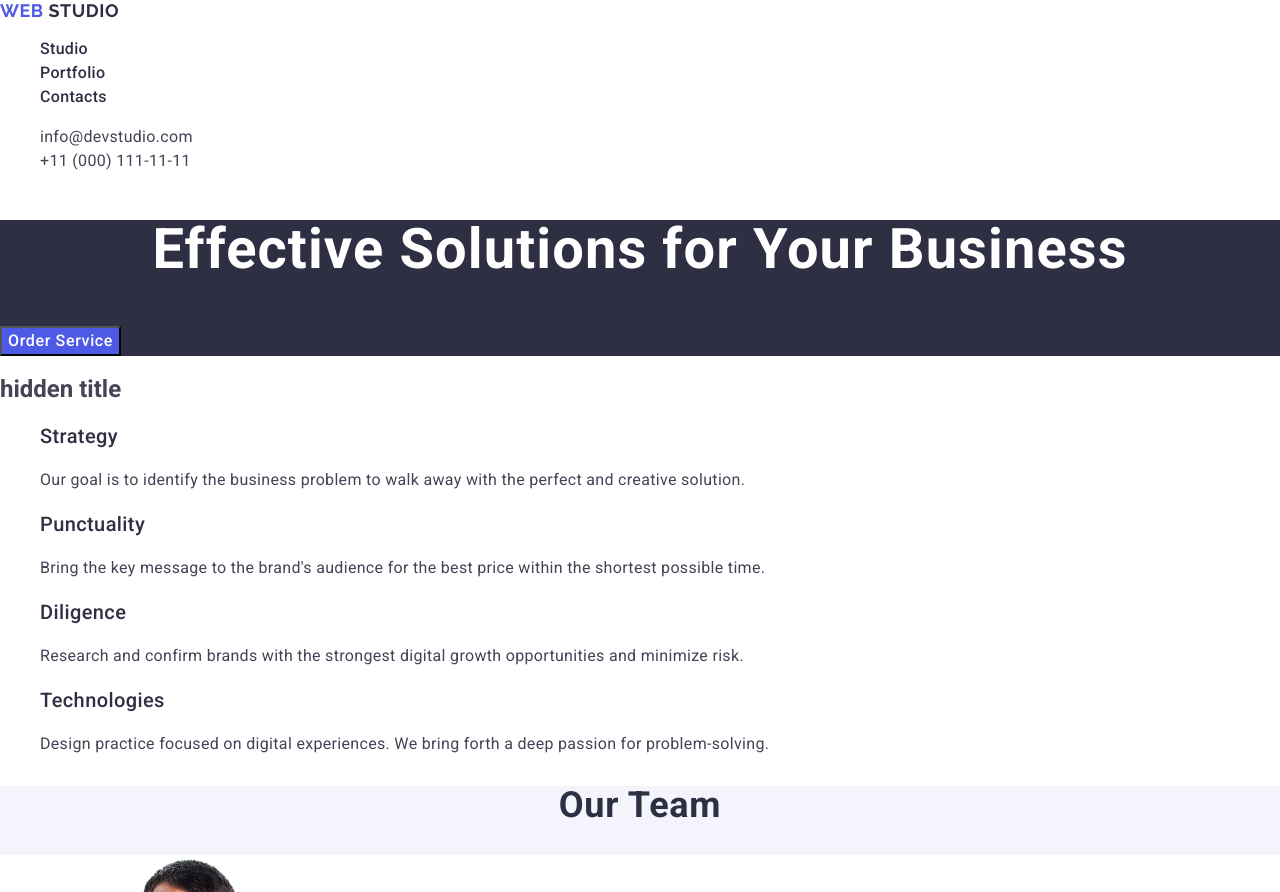
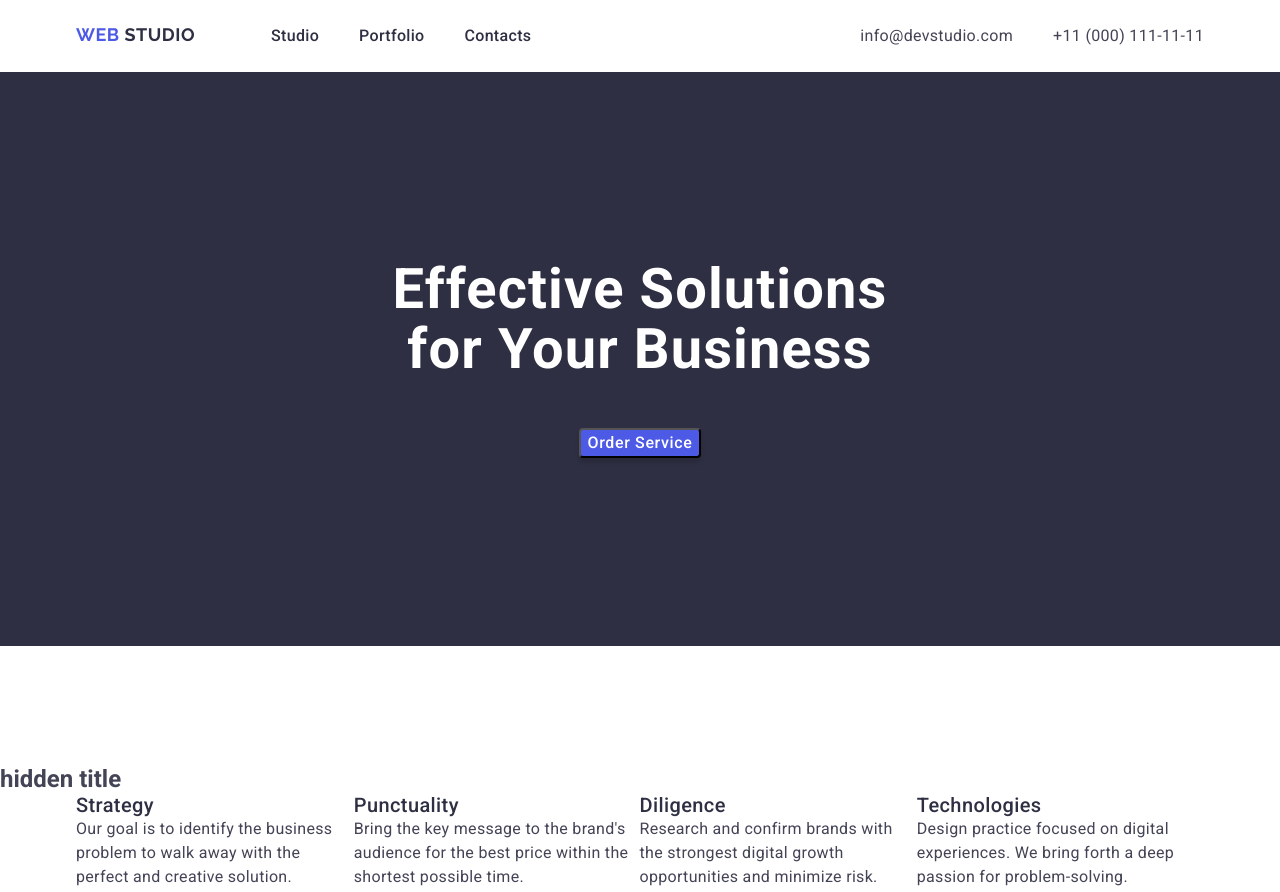
Before and after one commit to Okhrimyk/goit-markup-hw-03, a plain HTML site: page index.html in a window 1280 px wide. Shown: the top 892 px of the page. Drawn offline with nearby package versions, Linux system fonts and the light colour scheme.

Commit message:
css myself

```diff
--- a/css/styles.css
+++ b/css/styles.css
@@ -10,6 +10,10 @@ body {
      a {
         text-decoration: none;
      }
+     h1, h2, h3, h4, h5, h6, p, ul, ol, li {
+        margin: 0;
+        padding: 0;
+     }
          .header .logo-part,
          .nav-link,
          .advantages-title-secondary,
@@ -19,7 +23,28 @@ body {
          .portfolio-title-secondary {
              color: #2e2f42;
          }
+         .conteiner {
+            max-width: 1128px;
+            margin: 0 auto;
+         }
      /* Header start */
+     .page-header {
+
+     }
+         .header-style {
+            display: flex;
+            text-align: center;
+            padding-top: 24px;
+            padding-bottom: 24px;
+
+                 }
+         .header-nav {
+            display:flex ;
+            justify-content:space-between;
+
+         }
+
+
      .logo {
      font-family: "Raleway", sans-serif;
      font-weight: 700;
@@ -28,6 +53,12 @@ body {
      letter-spacing: 0.03em;
      text-transform: uppercase;
      color: #4d5ae5;
+
+           }
+    .nav-list {
+            display: flex;
+            padding-left: 76px;
+            gap: 40px;
            }
 
     .nav-link {
@@ -35,6 +66,7 @@ body {
         font-size: 16px;
         line-height: 1.5;
         letter-spacing: 0.02em;
+
     }
     .nav-link:hover,
     .nav-link:focus,
@@ -44,8 +76,14 @@ body {
     }
     .contacts {
         font-style: normal;
+        margin-left: auto;
     }
+.contacts-list {
+     display: flex;
+     justify-items: end;
+    gap: 40px;
 
+}
 .contacts-link {
 line-height: 1.5;
 font-size: 16px;
@@ -59,6 +97,15 @@ color: #434455;
 .footer {
     background-color: #2e2f42;
 }
+.hero-baner {
+    margin-bottom: 120px;
+}
+.hero-baner-style {
+    display: flex;
+    flex-direction: column;
+    align-items: center;
+
+}
 .hero-baner-title{
 font-weight: 700;
 font-size: 56px;
@@ -66,8 +113,12 @@ line-height: 1.07;
 letter-spacing: 0.02em;
 text-align: center;
 color: #fff;
+max-width: 496px;
+padding-top: 188px;
+padding-bottom: 48px;
 }
 .hero-baner-button {
+border-radius: 4px;
 font-weight: 500;
 font-size: 16px;
 line-height: 1.5;
@@ -75,17 +126,25 @@ letter-spacing: 0.04em;
 color: #fff;
 background-color: #4d5ae5;
 cursor: pointer;
+max-width: 169px;
+margin-bottom: 188px;
+box-shadow: 0 4px 4px 0 rgba(0, 0, 0, 0.15);
+
 }
 .hero-baner-button:hover,
 .hero-baner-button:focus{
 background-color:  #404bbf;
-/* Hero=baner end  */
+
 }
 /* advantages section start */
 
 .advantages-title {}
 
-.advantages-list {}
+.advantages-list {
+    display: flex;
+    justify-content: space-around;
+    margin-bottom: 120px;
+}
 
 .advantages-item {}
 
@@ -105,6 +164,9 @@ background-color:  #404bbf;
 
  /* Team start */
  .team {background-color: #f4f4fd;
+    margin-bottom: 120px;
+    padding-bottom: 120px;
+
  }
 
  .team-title {
@@ -114,10 +176,17 @@ background-color:  #404bbf;
     line-height: 1.11;
     letter-spacing: 0.02em;
     text-align: center;
+    padding-top: 120px;
+    padding-bottom: 72px;
 }
 
  .team-list {
-  background-color: #ffffff;
+background-color: #fff;
+border-radius: 0 0 4px 4px;
+display: flex;
+gap: 24px;
+max-width: 264px;
+box-shadow: 0 2px 1px 0 rgba(46, 47, 66, 0.08), 0 1px 1px 0 rgba(46, 47, 66, 0.16), 0 1px 6px 0 rgba(46, 47, 66, 0.08);
  }
 
  .team-items {background-color: #ffffff;}
--- a/index.html
+++ b/index.html
@@ -22,6 +22,8 @@
   </head>
   <body>
     <header class="page-header">
+      <div class="conteiner">
+        <div class="header-style">
           <nav class="header-nav">
             <a class="logo header" href="./index.html"
               >Web <span class="logo-part">Studio</span>
@@ -52,20 +54,31 @@
               </li>
             </ul>
           </address>
+        </div>
+      </div>
     </header>
     <main>
       <section class="hero-baner">
-        <h1 class="hero-baner-title">Effective Solutions for Your Business</h1>
-        <button class="hero-baner-button" type="button">Order Service</button>
+        <div class="conteiner">
+          <div class="hero-baner-style">
+            <h1 class="hero-baner-title">
+              Effective Solutions for Your Business
+            </h1>
+            <button class="hero-baner-button" type="button">
+              Order Service
+            </button>
+          </div>
+        </div>
       </section>
       <section>
         <h2 class="advantages-title">hidden title</h2>
+        <div class="conteiner">
           <ul class="advantages-list">
             <li class="advantages-item">
               <h3 class="advantages-title-secondary">Strategy</h3>
               <p class="advantages-text">
-              Our goal is to identify the business problem to walk away with the
-              perfect and creative solution.
+                Our goal is to identify the business problem to walk away with
+                the perfect and creative solution.
               </p>
             </li>
             <li class="advantages-item">
@@ -90,8 +103,10 @@
               </p>
             </li>
           </ul>
+        </div>
       </section>
       <section class="team">
+        <div class="conteiner">
           <h2 class="team-title">Our Team</h2>
           <ul class="team-list">
             <li class="team-items">
@@ -139,6 +154,7 @@
               <p class="team-text">UI Designer</p>
             </li>
           </ul>
+        </div>
       </section>
       <section class="portfolio">
         <h2 class="portfolio-title">Our Portfolio</h2>
```
Lines whose indentation alone changed are shown as unchanged.
